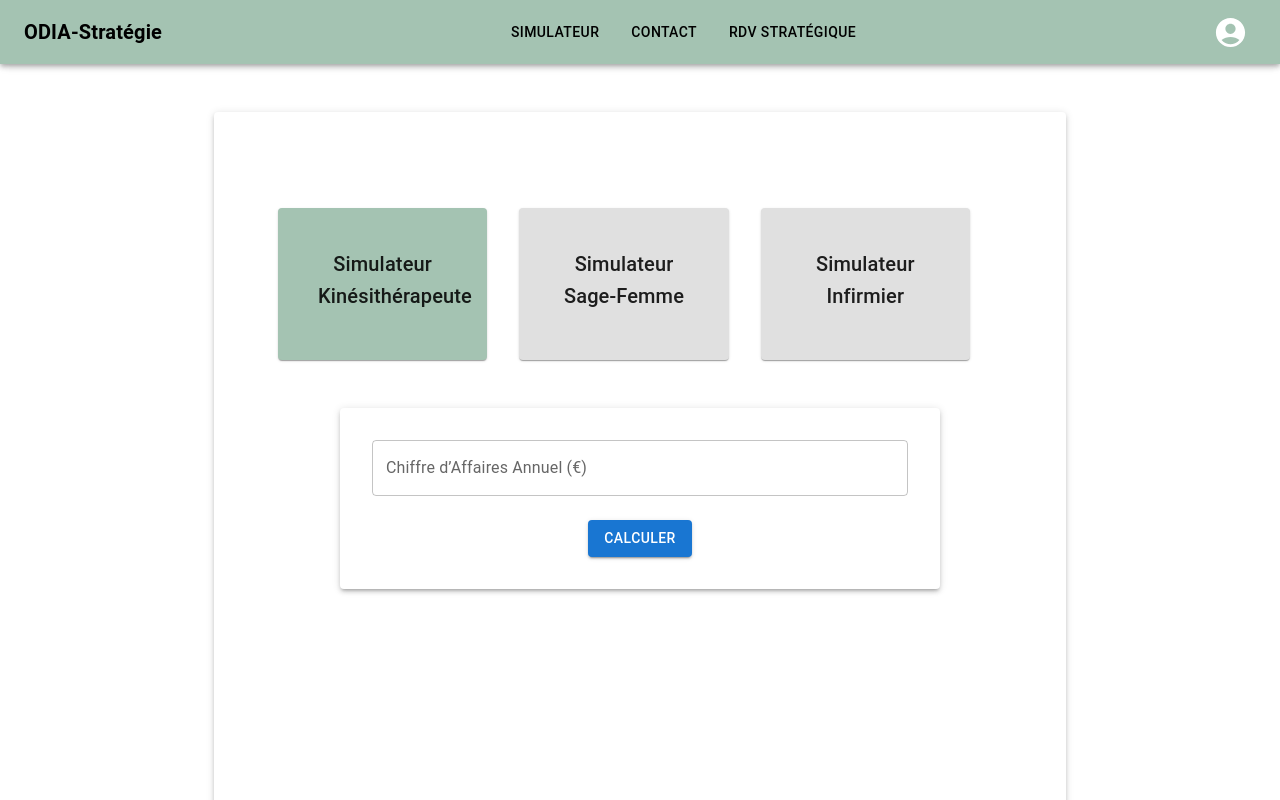
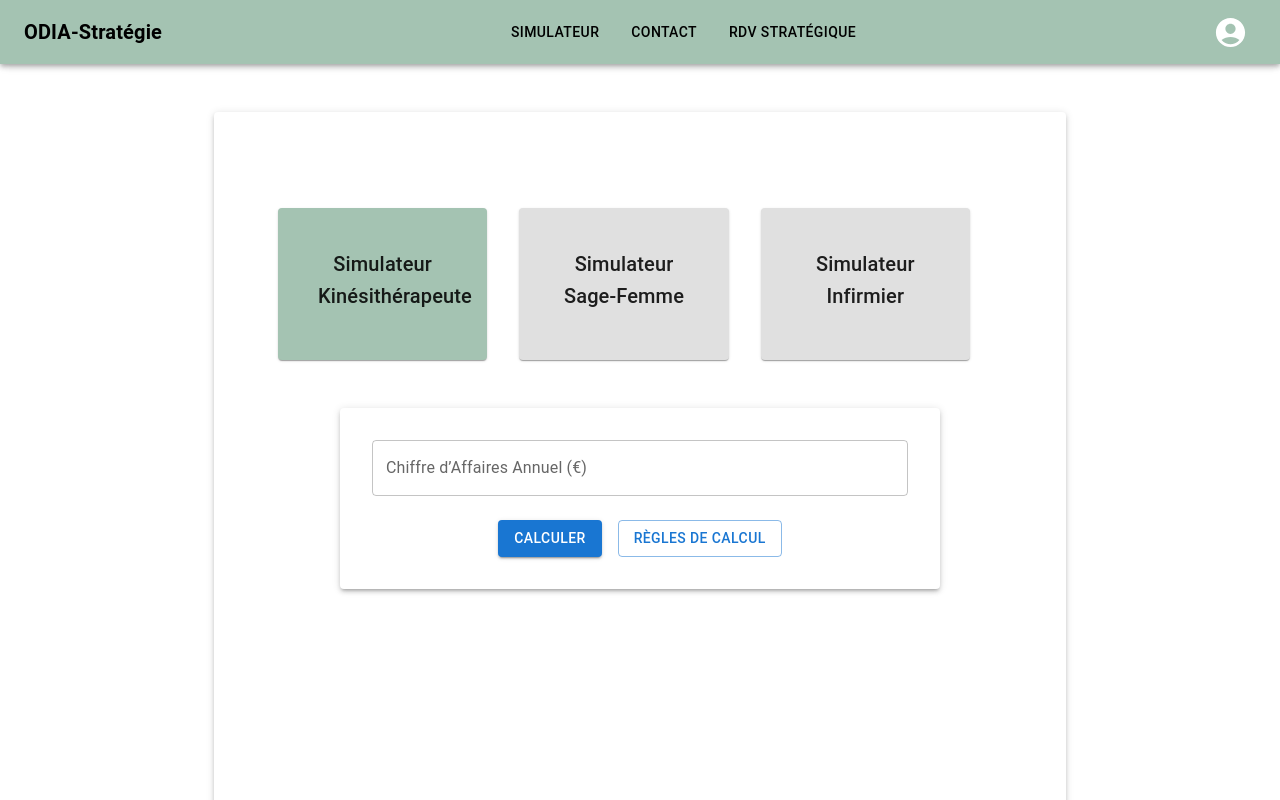
Before and after one commit to romain-sidambarompoulle/vitejs-vite-4mjazctl, a React (Vite) app: page /#/simulateur in a window 1280 px wide. Shown: the top 800 px of the page. Built offline with nearby package versions, Linux system fonts and the light colour scheme.

Commit message:
Ajout d'un nouveau bouton

```diff
--- a/src/pages/Simulator/Simulateur.tsx
+++ b/src/pages/Simulator/Simulateur.tsx
@@ -111,7 +111,7 @@ function Simulateur() {
     // CA minimum
     if (caValue < 52000) {
       setError(
-        "Votre chiffre d'affaires est inférieur à 52 000 €. Veuillez consulter les règles de calcul."
+        "Votre chiffre d'affaires est inférieur à 52 000 €. Veuillez demandez un RDV stratégique."
       );
       return;
     }
@@ -246,7 +246,6 @@ function Simulateur() {
         {selectedSim && (
           <Box sx={{ mt: 6, width: "100%", textAlign: "center" }}>
             <Paper elevation={3} sx={{ p: 4, maxWidth: "600px", margin: "auto" }}>
-              {/* Label modifié ici */}
               {error && <Alert severity="warning">{error}</Alert>}
 
               <form onSubmit={handleSubmit}>
@@ -260,9 +259,25 @@ function Simulateur() {
                   placeholder="Entrez votre CA annuel"
                   sx={{ mb: 3 }}
                 />
-                <Button variant="contained" color="primary" type="submit" disabled={loading}>
-                  {loading ? <CircularProgress size={24} /> : "Calculer"}
-                </Button>
+                <Box sx={{ display: "inline-flex", gap: 2 }}>
+                  <Button
+                    variant="contained"
+                    color="primary"
+                    type="submit"
+                    disabled={loading}
+                  >
+                    {loading ? <CircularProgress size={24} /> : "Calculer"}
+                  </Button>
+                  {/* Bouton qui redirige vers la page des règles de calcul */}
+                  <Button
+                    variant="outlined"
+                    color="primary"
+                    type="button"
+                    onClick={() => navigate("/regles-de-calcul")}
+                  >
+                    Règles de calcul
+                  </Button>
+                </Box>
               </form>
             </Paper>
           </Box>
```
